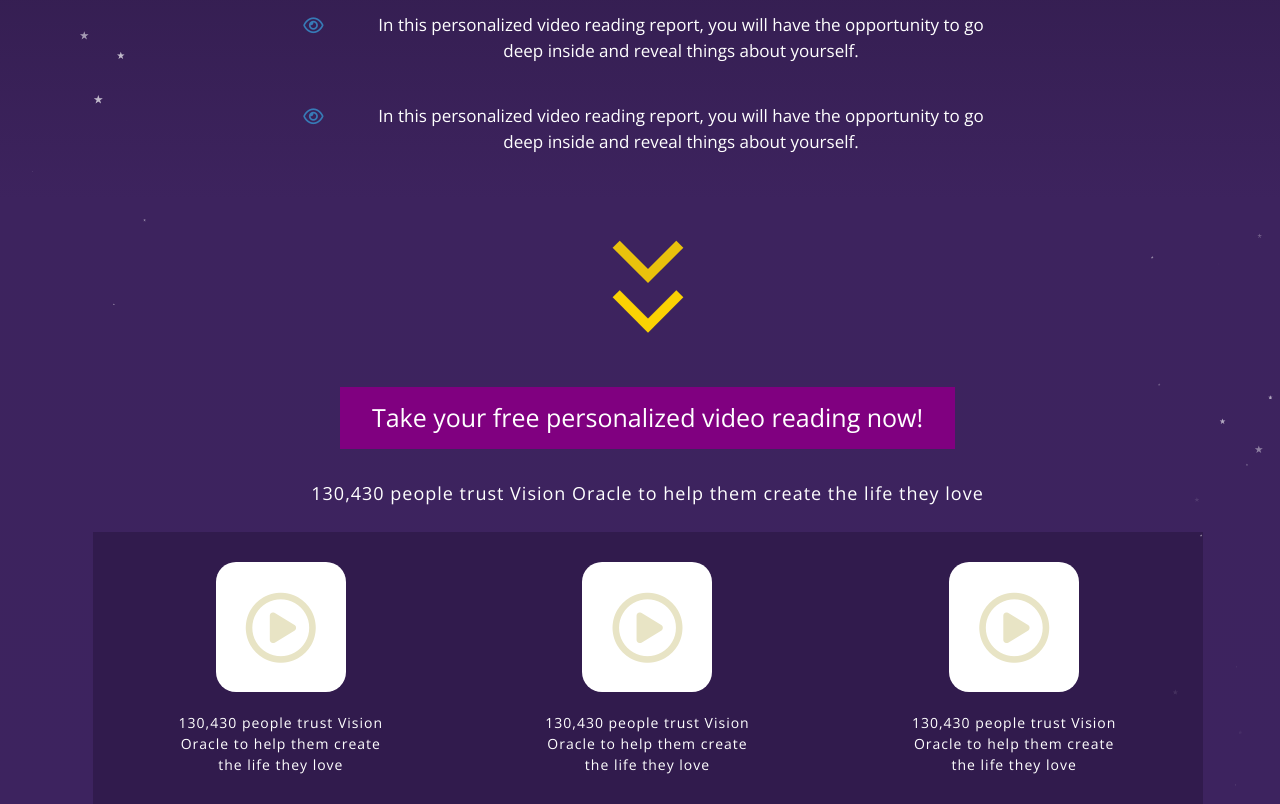
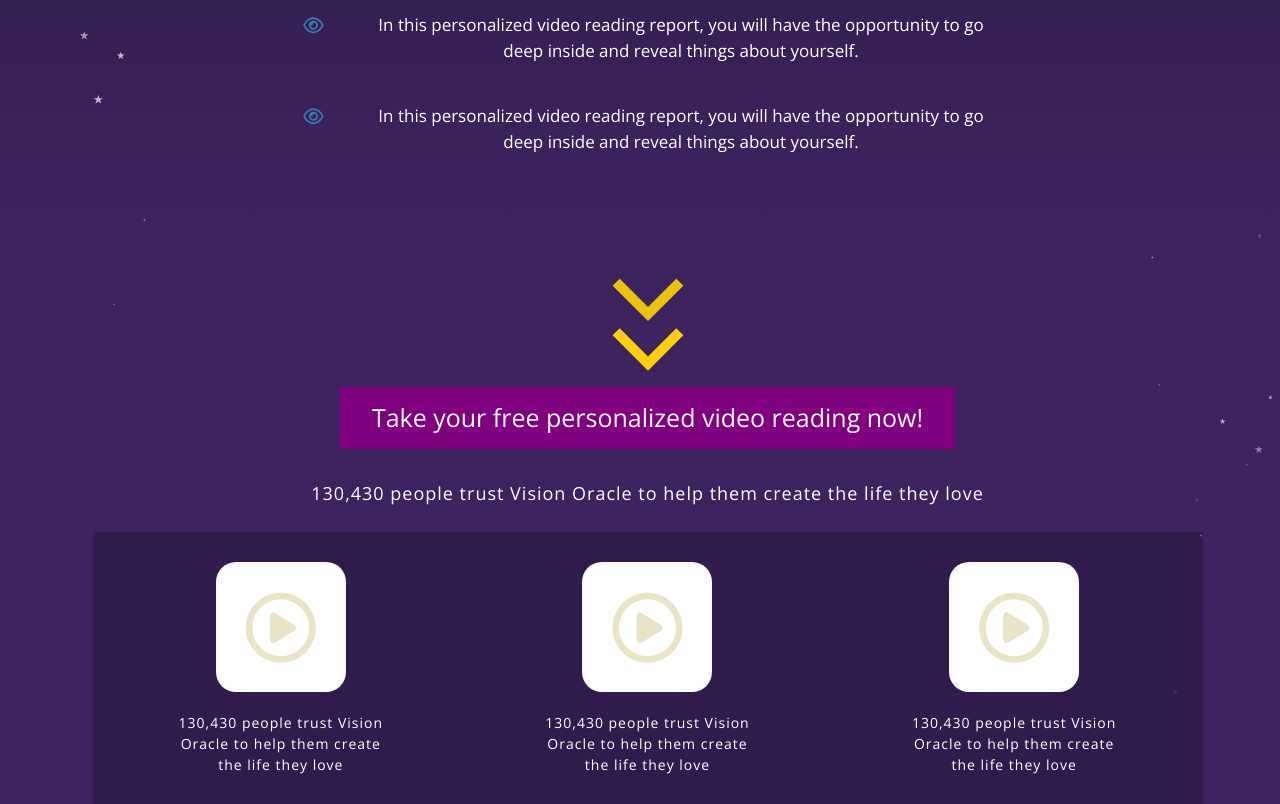
Before and after one commit to vivek123-devel/visioncare, a PHP site: page /blinking-star.html in a window 1280 px wide. Shown: the part 1424-2228 px from the top of the page. Run offline with PHP 8.4, Linux system fonts and the light colour scheme; some libraries are stand-ins or nearby versions.

Commit message:
Update custom.css

```diff
--- a/css/custom.css
+++ b/css/custom.css
@@ -1236,7 +1236,7 @@ text-shadow: 1px 1px 2px #427388; }
 
 .arrow{
     position: absolute;
-    top: 45%;
+    top: 46%;
     left: 50%;
     transform: translate(-50%,-50%);
 }
```
